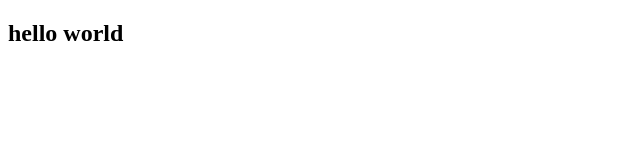
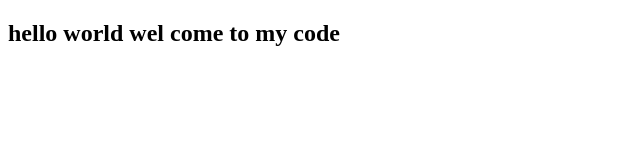
Before and after one commit to pandurejarla/hello.world, a plain HTML site: page index.html in a window 1280 px wide. Shown: the whole page, without its empty margins (0-640 px from the left). Drawn offline with Linux system fonts and the light colour scheme.

Commit message:
feat:update index.html

```diff
--- a/index.html
+++ b/index.html
@@ -6,6 +6,6 @@
     <title>Document</title>
 </head>
 <body>
-    <h2>hello world</h2>
+    <h2>hello world wel come to my code</h2>
 </body>
 </html>
```
